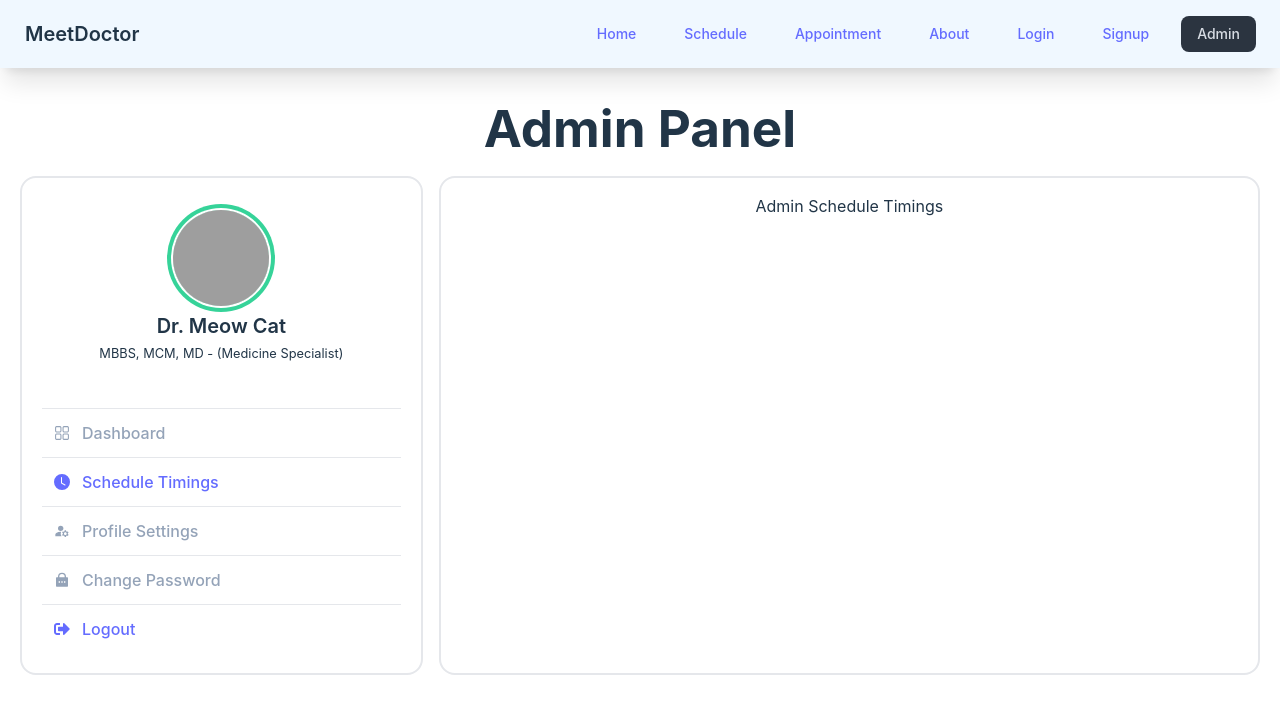
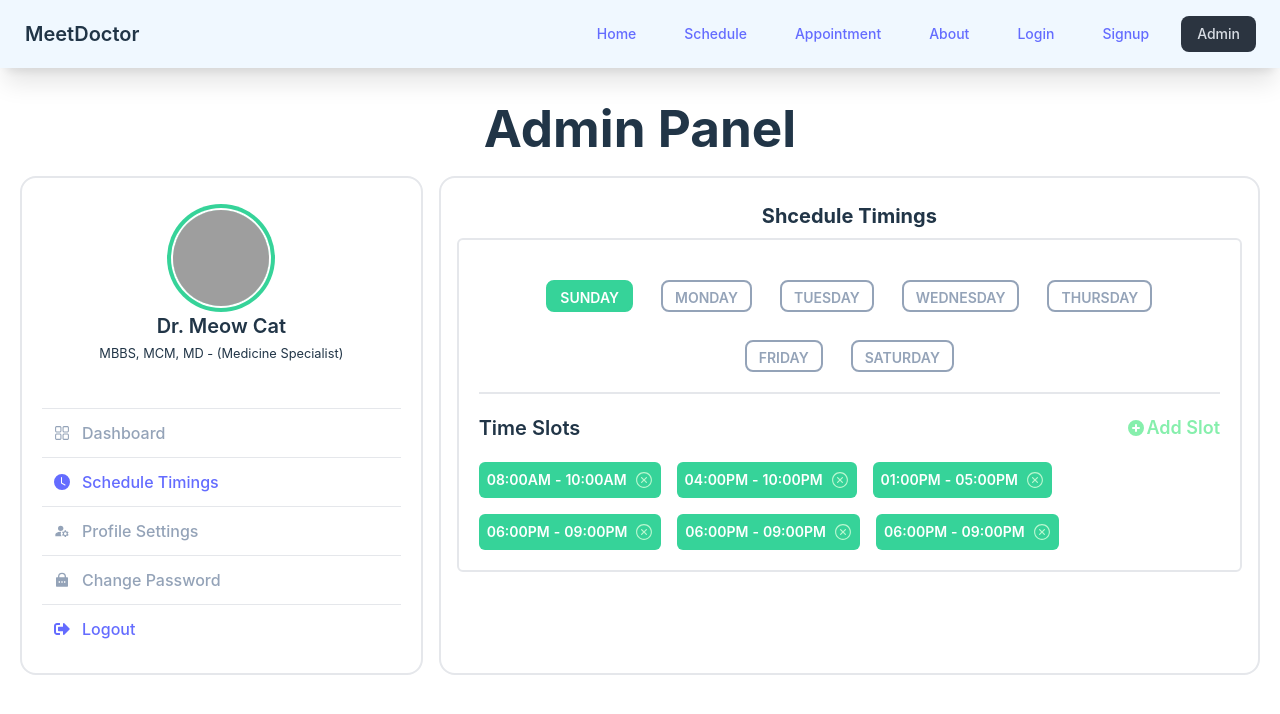
Before and after one commit to Sharif-11/Appointment-Booking, a React (Vite) app: page /admin/admin/admin-schedule-timings in a window 1280 px wide. Shown: the top 714 px of the page. Built offline with nearby package versions, Linux system fonts and the light colour scheme; grey boxes are pictures that could not be loaded.

Commit message:
schedule timings UI done

```diff
--- a/src/components/AdminScheduleTimings/AdminScheduleTimings.jsx
+++ b/src/components/AdminScheduleTimings/AdminScheduleTimings.jsx
@@ -1,9 +1,125 @@
-import React from 'react';
+import React, { useState } from 'react';
+import { RxCrossCircled } from "react-icons/rx";
+import { HiPlusCircle } from "react-icons/hi";
+const daysOfWeek = [
+    "Sunday",
+    "Monday",
+    "Tuesday",
+    "Wednesday",
+    "Thursday",
+    "Friday",
+    "Saturday"
+];
 
 const AdminScheduleTimings = () => {
+    const [weekDay, setWeekDay] = useState(0);
+    const [slots, setSlots] = useState([{ startTime: "08:00AM", endTime: "10:00AM" },
+    { startTime: "04:00PM", endTime: "10:00PM" },
+    { startTime: "01:00PM", endTime: "05:00PM" },
+    { startTime: "06:00PM", endTime: "09:00PM" },
+    { startTime: "06:00PM", endTime: "09:00PM" },
+    { startTime: "06:00PM", endTime: "09:00PM" }])
+
+    const handleDeleteSlot = (index) => {
+        // Create a new array without the slot at the specified index
+        const updatedSlots = slots.filter((_, i) => i !== index);
+        setSlots(updatedSlots);
+    };
+
+    const handleAddSlots = (event) => {
+        event.preventDefault();
+        const form = event.target;
+        const newStartTime = form.querySelector('#start-time').value;
+        const newEndTime = form.querySelector('#end-time').value;
+        const newSlot = { startTime: newStartTime, endTime: newEndTime };
+        const updatedSlots = [...slots, newSlot];
+        // console.log(updatedSlots);
+        setSlots(updatedSlots);
+    }
+
     return (
         <div>
-            <h2 className='text-center'>Admin Schedule Timings</h2>
+            <h2 className='text-center font-bold text-xl py-2'>Shcedule Timings</h2>
+            <div className='border-spacing-4 p-5 border-2 rounded-md'>
+                <div className='flex flex-wrap gap-7 p-5 border-b-2 w-full justify-center'>
+                    <button className={weekDay === 0 ? "btn btn-sm bg-success text-white border-2 focus:outline-none border-success hover:border-success hover:bg-success" : "btn btn-sm bg-transparent focus:outline-none  text-slate-400 border-slate-400 border-2 hover:border-success hover:text-success focus:border-slate-400 hover:bg-transparent"} onClick={() => setWeekDay(0)}>Sunday</button>
+                    <button className={weekDay === 1 ? "btn btn-sm bg-success text-white border-2 focus:outline-none border-success hover:border-success hover:bg-success" : "btn btn-sm bg-transparent  focus:outline-none text-slate-400 border-slate-400 border-2 hover:border-success hover:text-success focus:border-slate-400 hover:bg-transparent"} onClick={() => setWeekDay(1)}>Monday</button>
+                    <button className={weekDay === 2 ? "btn btn-sm bg-success text-white border-2 focus:outline-none border-success hover:border-success hover:bg-success" : "btn btn-sm bg-transparent  focus:outline-none text-slate-400 border-slate-400 border-2 hover:border-success hover:text-success focus:border-slate-400 hover:bg-transparent"} onClick={() => setWeekDay(2)}>Tuesday</button>
+                    <button className={weekDay === 3 ? "btn btn-sm bg-success text-white border-2 focus:outline-none border-success hover:border-success hover:bg-success" : "btn btn-sm bg-transparent  focus:outline-none text-slate-400 border-slate-400 border-2 hover:border-success hover:text-success focus:border-slate-400 hover:bg-transparent"} onClick={() => setWeekDay(3)}>Wednesday</button>
+                    <button className={weekDay === 4 ? "btn btn-sm bg-success text-white border-2 focus:outline-none border-success hover:border-success hover:bg-success" : "btn btn-sm bg-transparent  focus:outline-none text-slate-400 border-slate-400 border-2 hover:border-success hover:text-success focus:border-slate-400 hover:bg-transparent"} onClick={() => setWeekDay(4)}>Thursday</button>
+                    <button className={weekDay === 5 ? "btn btn-sm bg-success text-white border-2 focus:outline-none border-success hover:border-success hover:bg-success" : "btn btn-sm bg-transparent  focus:outline-none text-slate-400 border-slate-400 border-2 hover:border-success hover:text-success focus:border-slate-400 hover:bg-transparent"} onClick={() => setWeekDay(5)}>Friday</button>
+                    <button className={weekDay === 6 ? "btn btn-sm bg-success text-white border-2 focus:outline-none border-success hover:border-success hover:bg-success" : "btn btn-sm bg-transparent  focus:outline-none text-slate-400 border-slate-400 border-2 hover:border-success hover:text-success focus:border-slate-400 hover:bg-transparent"} onClick={() => setWeekDay(6)}>Saturday</button>
+                </div>
+                <div>
+                    <div className='flex justify-between'>
+                        <h2 className="font-semibold text-xl my-5">Time Slots</h2>
+                        <div onClick={() => document.getElementById('my_modal_3').showModal()} className='cursor-pointer font-semibold text-lg my-5 items-center flex text-green-300 hover:text-success'>
+                            <span className='text-xl'><HiPlusCircle></HiPlusCircle></span>
+                            <span>Add Slot</span>
+                        </div>
+                        <dialog id="my_modal_3" className="modal">
+                            <div className="modal-box bg-white">
+                                <form method="dialog">
+                                    <button className="focus:outline-none btn btn-sm btn-circle btn-ghost absolute right-2 top-2">✕</button>
+                                </form>
+                                <h3 className="font-bold text-lg">Add Time Slots</h3>
+                                <form onSubmit={handleAddSlots} className="w-full max-w-lg p-4 dialog">
+                                    <div className="flex flex-wrap -mx-3 mb-6">
+                                        <div className="w-full md:w-1/2 px-3 mb-6 md:mb-0">
+                                            <label className="block uppercase tracking-wide text-gray-700 text-xs font-bold mb-2" htmlFor="start-time">
+                                                Start Time
+                                            </label>
+                                            <select name='startTime' id="start-time" className="bg-transparent select select-info w-full max-w-xs">
+                                                {/* <option disabled selected>Select Time</option> */}
+                                                <option>08:00AM</option>
+                                                <option>09:00AM</option>
+                                                <option>10:00AM</option>
+                                                <option>11:00AM</option>
+                                                <option>12:00PM</option>
+                                                <option>01:00PM</option>
+                                                <option>02:00PM</option>
+                                                <option>03:00PM</option>
+                                            </select>
+                                        </div>
+                                        <div className="w-full md:w-1/2 px-3">
+                                            <label className="block uppercase tracking-wide text-gray-700 text-xs font-bold mb-2" htmlFor="end-time">
+                                                End Time
+                                            </label>
+                                            <select name='endTime' id="end-time" className="bg-transparent select select-info w-full max-w-xs">
+                                                {/* <option disabled selected>Select Time</option> */}
+                                                <option>09:00AM</option>
+                                                <option>10:00AM</option>
+                                                <option>11:00AM</option>
+                                                <option>12:00PM</option>
+                                                <option>01:00PM</option>
+                                                <option>02:00PM</option>
+                                                <option>03:00PM</option>
+                                                <option>04:00PM</option>
+                                            </select>
+                                        </div>
+                                    </div>
+                                    <div className='text-center'>
+                                        <button className='focus:outline-none btn btn-success text-white'>Add Slots</button>
+                                    </div>
+                                </form>
+                            </div>
+                        </dialog>
+                    </div>
+
+                    <div className='flex gap-4 flex-wrap'>
+                        {
+                            slots.map((slot, idx) => {
+                                return (
+                                    <div key={idx} className='rounded-md text-center font-semibold text-sm text-white flex align-middle items-center gap-2 bg-success p-2 w-auto'>
+                                        <p className='flex'>{slot.startTime}<span className='px-1'>-</span>{slot.endTime}</p>
+                                        <p onClick={() => { handleDeleteSlot(idx) }} className='cursor-pointer text-green-200 text-lg hover:text-white'><RxCrossCircled></RxCrossCircled></p>
+                                    </div>
+                                )
+                            })
+                        }
+                    </div>
+                </div>
+            </div>
         </div>
     );
 };
```
